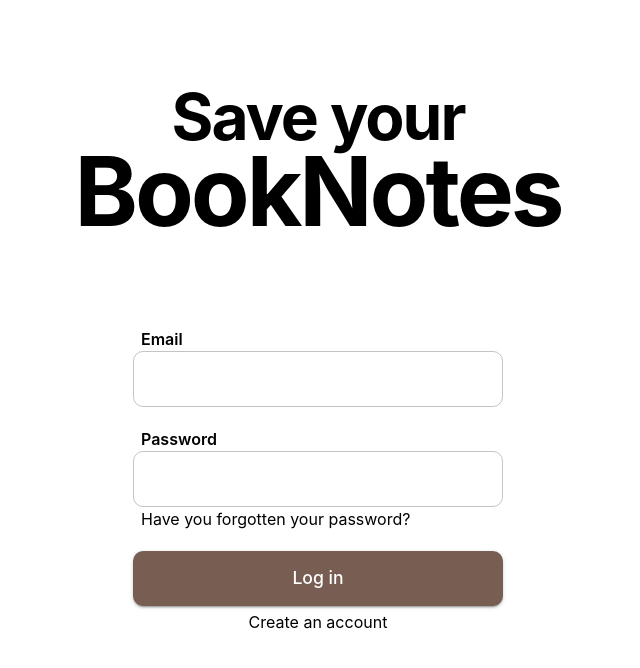
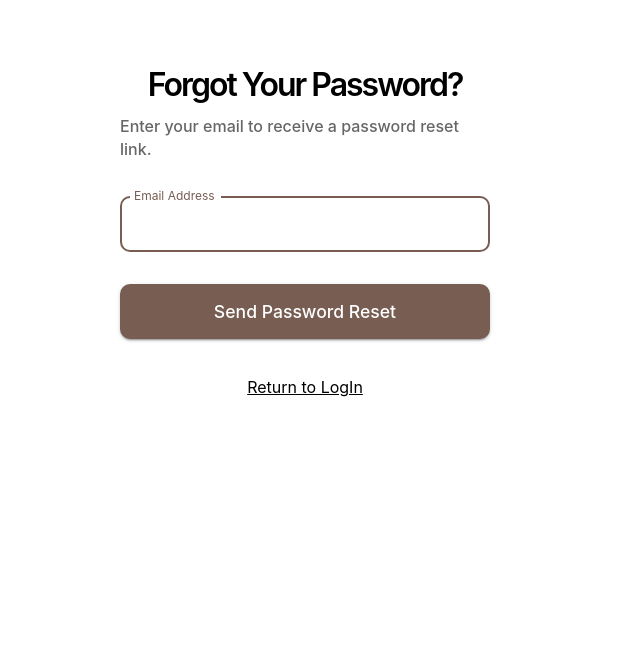
Before and after one commit to Alina-02/booknote-2, a React (Vite) app: page /forgot-password in a window 1280 px wide. Before the commit this address led to /. Shown: the top 668 px of the page, without its empty margins (322-962 px from the left). Built offline with nearby package versions, Linux system fonts and the light colour scheme; no server answers; some icons are missing.

Commit message:
forgot password

```diff
--- a/src/App.tsx
+++ b/src/App.tsx
@@ -3,8 +3,8 @@ import LogIn from './ui/views/LogIn';
 import { Navigate, Route, Routes } from 'react-router-dom';
 import CreateAccount from './ui/views/CreateAccount';
 import { AuthContext } from './context/authContext';
-import { useContext, useEffect } from 'react';
-import { Stack, Typography } from '@mui/material';
+import { useContext } from 'react';
+import ForgotPassword from './ui/views/ForgotPassword';
 
 interface PrivateRouteProps {
   children: React.ReactNode;
@@ -21,21 +21,11 @@ const PrivateRoute: React.FC<PrivateRouteProps> = ({
 function App() {
   const { status } = useContext(AuthContext);
 
-  if (status === 'checking') {
-    return (
-      <Stack height="100vh" justifyContent="center" alignItems="center">
-        <Typography variant="h5">
-          Checking credentials, wait a moment...
-        </Typography>
-      </Stack>
-    );
-  }
-
   return (
     <Routes>
       <Route path="/" element={<LogIn />} />
       <Route path="/create-account" element={<CreateAccount />} />
-
+      <Route path="/forgot-password" element={<ForgotPassword />} />
       <Route
         path="/main"
         element={
--- /dev/null
+++ b/src/ui/views/ForgotPassword.tsx
@@ -0,0 +1,155 @@
+// src/components/ForgotPassword.jsx
+import { useState } from 'react';
+import { sendPasswordResetEmail } from 'firebase/auth';
+import { useFormik } from 'formik';
+import * as yup from 'yup';
+import {
+  Container,
+  TextField,
+  Button,
+  Typography,
+  Box,
+  CircularProgress,
+  Alert,
+  Stack,
+} from '@mui/material';
+import { FirebaseAuth } from '../../infrastructure/config';
+import { useNavigate } from 'react-router-dom';
+
+// Define a validation schema using Yup
+const validationSchema = yup.object({
+  email: yup
+    .string()
+    .email('Enter a valid email')
+    .required('Email is required'),
+});
+
+const ForgotPassword = () => {
+  const [loading, setLoading] = useState(false);
+  const [message, setMessage] = useState('');
+  const [error, setError] = useState('');
+
+  const navigate = useNavigate();
+
+  const formik = useFormik({
+    initialValues: {
+      email: '',
+    },
+    validationSchema: validationSchema,
+    onSubmit: async (values) => {
+      setLoading(true);
+      setMessage('');
+      setError('');
+
+      try {
+        await sendPasswordResetEmail(FirebaseAuth, values.email);
+        setMessage(
+          'A password reset link has been sent to your email address.'
+        );
+      } catch (err) {
+        // Clear message on error
+        setMessage('');
+
+        const errorCode = err.code;
+
+        switch (errorCode) {
+          case 'auth/user-not-found':
+            setError('The email address you entered is not registered.');
+            break;
+          case 'auth/invalid-email':
+            setError('The email address format is invalid.');
+            break;
+          default:
+            setError('Failed to send password reset email. Please try again.');
+            console.error(err);
+        }
+      } finally {
+        setLoading(false);
+      }
+    },
+  });
+
+  const goToLogIn = () => {
+    navigate('/');
+  };
+
+  return (
+    <Container component="main" maxWidth="xs">
+      <Stack
+        sx={{
+          marginTop: 8,
+          display: 'flex',
+          flexDirection: 'column',
+          alignItems: 'center',
+        }}
+        spacing={2.5}
+        width="370px"
+      >
+        <Box
+          sx={{
+            display: 'flex',
+            flexDirection: 'column',
+            alignItems: 'center',
+          }}
+        >
+          <Typography component="h1" variant="h5">
+            Forgot Your Password?
+          </Typography>
+          <Typography variant="body2" color="text.secondary" sx={{ mt: 1 }}>
+            Enter your email to receive a password reset link.
+          </Typography>
+        </Box>
+        <Box
+          component="form"
+          onSubmit={formik.handleSubmit}
+          noValidate
+          sx={{ mt: 1, width: '100%' }}
+        >
+          <TextField
+            fullWidth
+            id="email"
+            name="email"
+            label="Email Address"
+            margin="normal"
+            autoComplete="email"
+            autoFocus
+            value={formik.values.email}
+            onChange={formik.handleChange}
+            error={formik.touched.email && Boolean(formik.errors.email)}
+            helperText={formik.touched.email && formik.errors.email}
+          />
+          <Button
+            type="submit"
+            fullWidth
+            variant="contained"
+            sx={{ mt: 3, mb: 2 }}
+            disabled={loading || !formik.isValid}
+          >
+            {loading ? <CircularProgress size={24} /> : 'Send Password Reset'}
+          </Button>
+        </Box>
+
+        {message && (
+          <Alert severity="success" sx={{ width: '100%', mt: 2 }}>
+            {message}
+          </Alert>
+        )}
+
+        {error && (
+          <Alert severity="error" sx={{ width: '100%', mt: 2 }}>
+            {error}
+          </Alert>
+        )}
+        <Typography
+          variant="body1"
+          onClick={goToLogIn}
+          sx={{ cursor: 'pointer', textDecoration: 'underline' }}
+        >
+          Return to LogIn
+        </Typography>
+      </Stack>
+    </Container>
+  );
+};
+
+export default ForgotPassword;
--- a/src/ui/views/LogIn.tsx
+++ b/src/ui/views/LogIn.tsx
@@ -59,7 +59,9 @@ const LogIn = () => {
         values.email,
         values.password
       );
+
       if (correctLogIn) {
+        console.log('go to main');
         goToMain();
       } else {
         setFieldError('email', 'Invalid credentials');
@@ -69,12 +71,27 @@ const LogIn = () => {
   });
 
   const goToMain = () => {
+    console.log('navigate');
     navigate('/main');
   };
 
   const goToCreateAccount = () => {
     navigate('/create-account');
   };
+
+  const goToForgotPassword = () => {
+    navigate('/forgot-password');
+  };
+
+  if (status === 'checking') {
+    return (
+      <Stack height="100vh" justifyContent="center" alignItems="center">
+        <Typography variant="h5">
+          Checking credentials, wait a moment...
+        </Typography>
+      </Stack>
+    );
+  }
 
   return (
     <form onSubmit={formik.handleSubmit}>
@@ -87,7 +104,7 @@ const LogIn = () => {
         </Stack>
         <Stack spacing={2.5} width="370px">
           {formik.errors.email && formik.touched.email && (
-            <Alert severity="error">{formik.errors.email}</Alert>
+            <Alert severity="error">Invalid credentials</Alert>
           )}
           <Stack>
             <Typography variant="body1" fontWeight="600" ml={1}>
@@ -141,7 +158,12 @@ const LogIn = () => {
                 {formik.errors.password}
               </Typography>
             )}
-            <Typography variant="body1" ml={1} sx={{ cursor: 'pointer' }}>
+            <Typography
+              variant="body1"
+              ml={1}
+              sx={{ cursor: 'pointer', textDecoration: 'underline' }}
+              onClick={goToForgotPassword}
+            >
               Have you forgotten your password?
             </Typography>
           </Stack>
@@ -157,7 +179,7 @@ const LogIn = () => {
             <Typography
               variant="body1"
               onClick={goToCreateAccount}
-              sx={{ cursor: 'pointer' }}
+              sx={{ cursor: 'pointer', textDecoration: 'underline' }}
             >
               Create an account
             </Typography>
```
Also changed, not shown: 1 other file (tests, documents, lock files or other folders).
